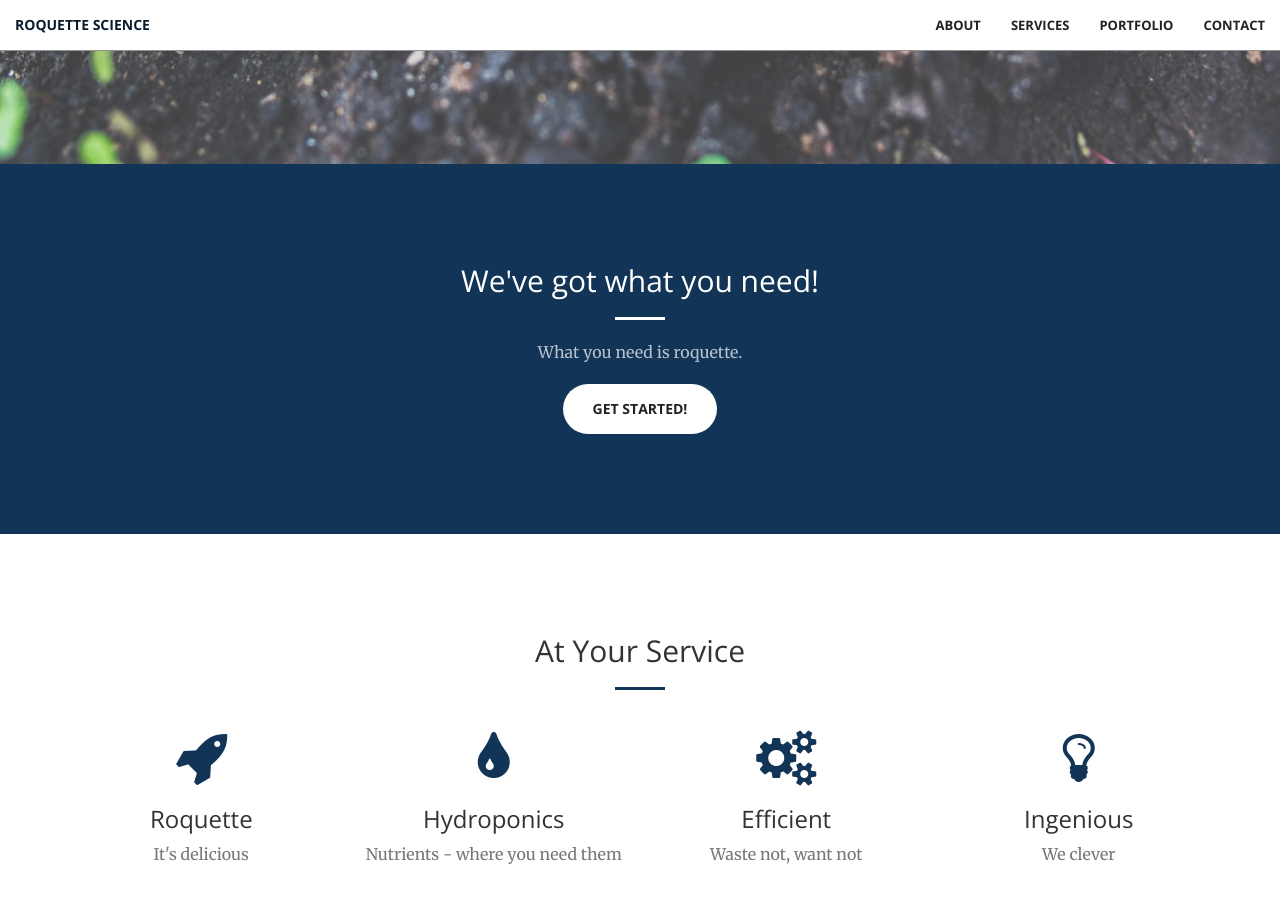
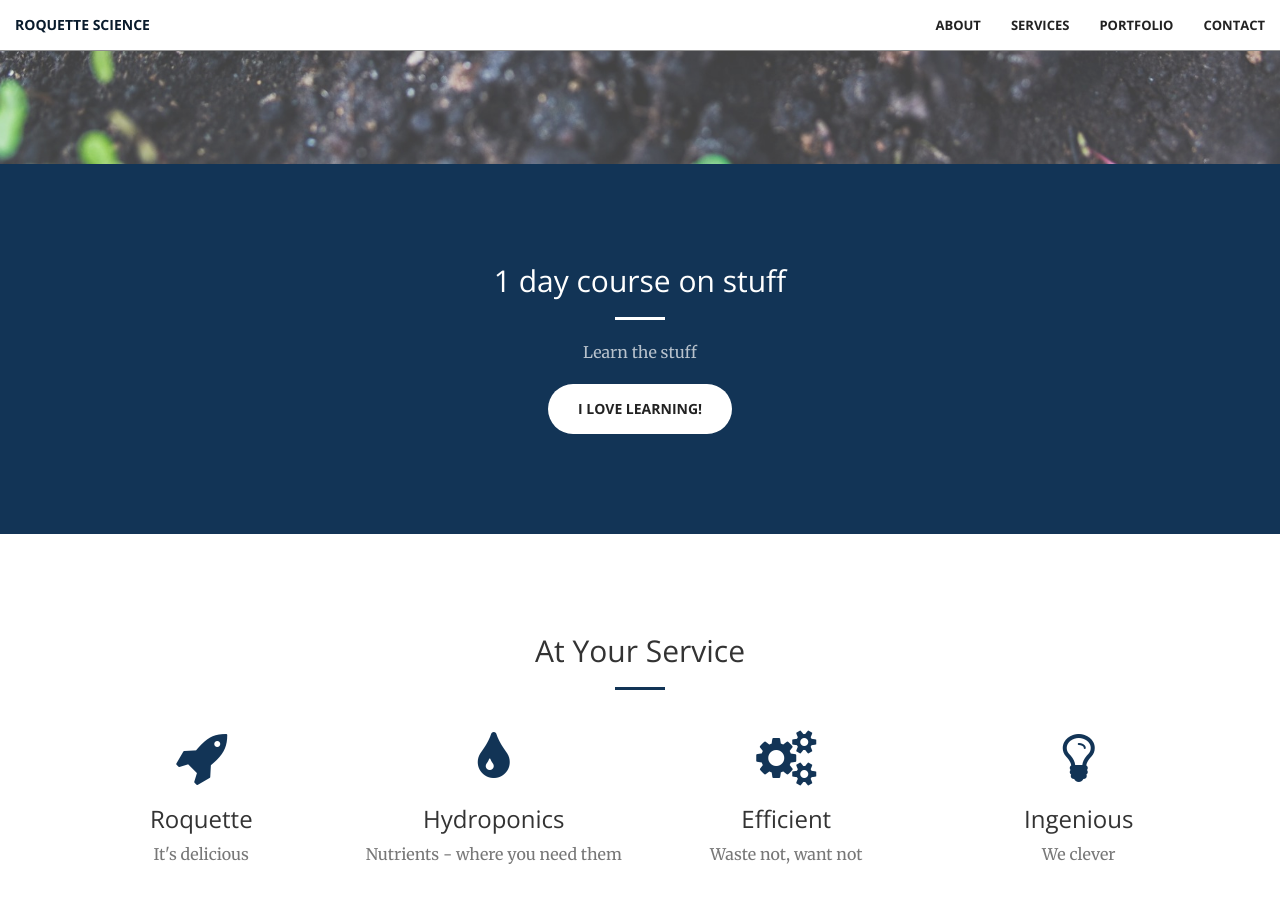
Before and after one commit to aberdeenradiology/aberdeenradiology.github.io, a Jekyll site: the page built from index.html, in a window 1280 px wide and 900 px high, scrolled down 736 px. Built offline with Jekyll 4.4.1, drawn with Linux system fonts in a browser that asks for light colours.

Commit message:
Update call-to-action.html

```diff
--- a/_includes/call-to-action.html
+++ b/_includes/call-to-action.html
@@ -2,10 +2,10 @@
     <div class="container">
         <div class="row">
             <div class="col-lg-8 col-lg-offset-2 text-center">
-                <h2 class="section-heading">We've got what you need!</h2>
+                <h2 class="section-heading">1 day course on stuff</h2>
                 <hr class="light">
-                <p class="text-faded">What you need is roquette.</p>
-                <a href="#" class="btn btn-default btn-xl">Get Started!</a>
+                <p class="text-faded">Learn the stuff</p>
+                <a href="#" class="btn btn-default btn-xl">I love learning!</a>
             </div>
         </div>
     </div>
```
